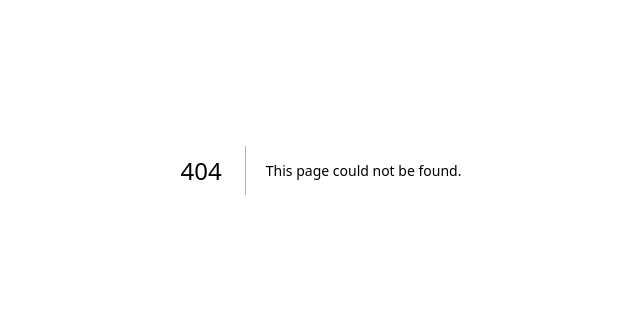
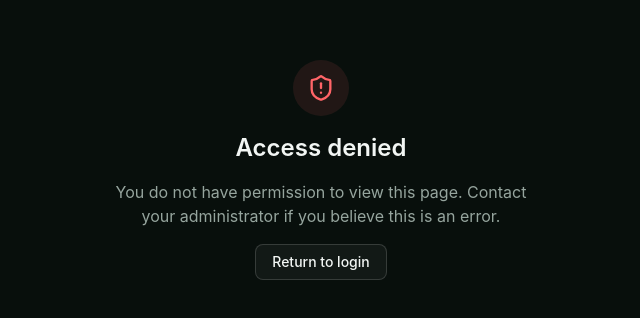
Before and after one commit to Amr2231/Medivance, a Next.js app: page /unauthorized in a window 1280 px wide. Before the commit this address had no page. Shown: the part 230-548 px from the top of the page, without its empty margins (319-959 px from the left). Built offline with nearby package versions, Linux system fonts and the light colour scheme.

Commit message:
feat: add unauthorized access page

```diff
--- /dev/null
+++ b/src/app/unauthorized/page.tsx
@@ -0,0 +1,33 @@
+import Link from "next/link";
+import { ShieldAlert } from "lucide-react";
+import { Button } from "@/components/ui/button";
+
+// metadata for unauthorized page
+export const metadata = {
+  title: "Unauthorized | Medivance",
+  description: "You do not have permission to view this page",
+};
+
+// UnauthorizedPage component
+export default function UnauthorizedPage() {
+  return (
+    <div className="min-h-screen flex flex-col items-center justify-center gap-4 p-6 text-center bg-background">
+      <div className="w-14 h-14 rounded-full bg-destructive/10 flex items-center justify-center">
+        {/* Error icon */}
+        <ShieldAlert className="w-7 h-7 text-destructive" />
+      </div>
+
+      {/* Access denied message */}
+      <h1 className="text-2xl font-semibold">Access denied</h1>
+      <p className="text-muted-foreground max-w-md">
+        You do not have permission to view this page. Contact your administrator
+        if you believe this is an error.
+      </p>
+
+      {/* Return to login button */}
+      <Button asChild variant="outline">
+        <Link href="/login">Return to login</Link>
+      </Button>
+    </div>
+  );
+}
```
